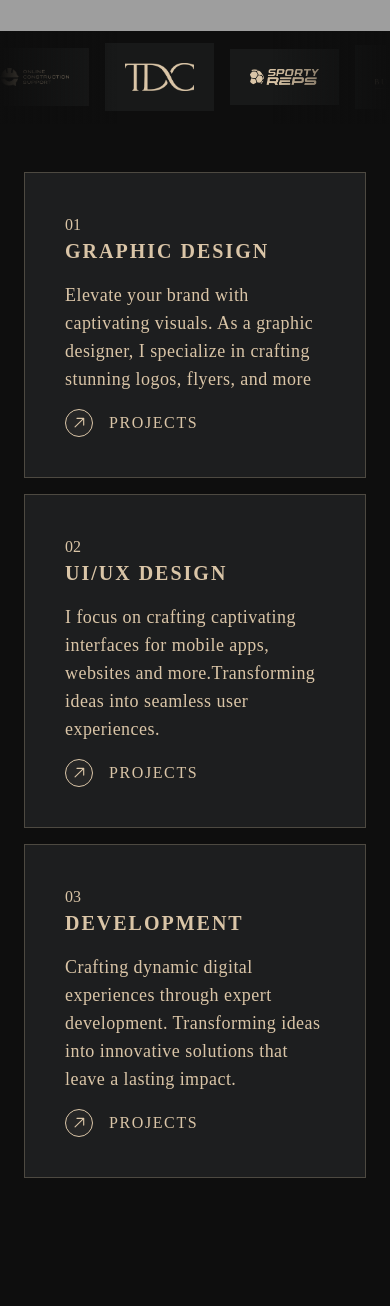
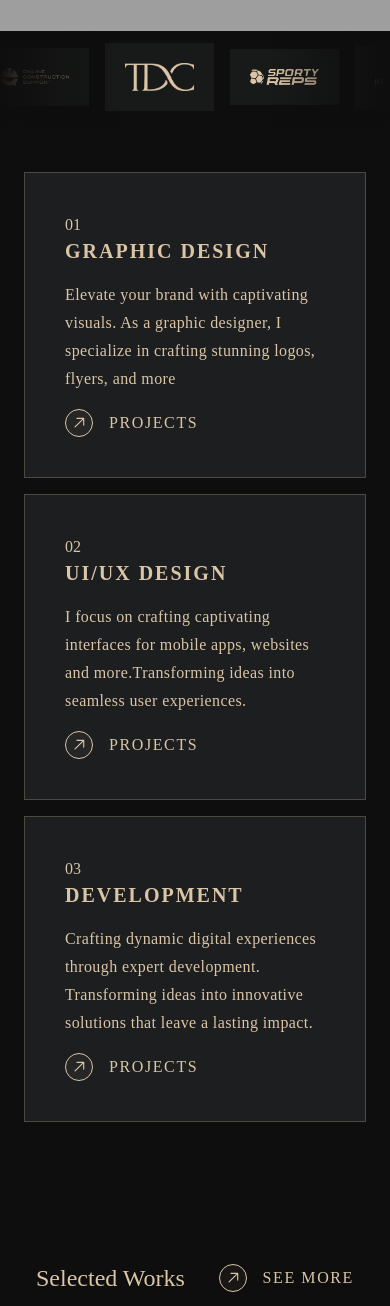
Before and after one commit to lins-n/Portfolio, a React (Create React App) app: page / in a window 390 px wide. Shown: the part 813-2119 px from the top of the page. Built offline with nearby package versions, Linux system fonts and the light colour scheme; grey boxes are pictures that could not be loaded.

Commit message:
path corrections on footer

```diff
--- a/src/Footer.js
+++ b/src/Footer.js
@@ -108,7 +108,7 @@ const Footer = () => {
               <div className="bg-main-background ">
                 <ul className="flex justify-between p-8 items-center">
                   <li className="bg-secondary-bg font-satoshi text-lg h-24 w-24 flex justify-center items-center">
-                    <a href="https://api.whatsapp.com/send?=+233203999604">
+                    <a href="https://wa.me/qr/VU6EPX7LP3YTF1">
                       <img
                         src="https://img.icons8.com/ios-filled/50/DAC5A7/whatsapp--v1.png"
                         alt="whatsapp--v1"
@@ -124,7 +124,7 @@ const Footer = () => {
                     </a>
                   </li>
                   <li className="bg-secondary-bg font-satoshi text-lg h-24 w-24 flex justify-center items-center">
-                    <a href="collinsnudekor@gmail.com">
+                    <a href="mailto:collinsnudekor@gmail.com">
                       <img
                         src="https://img.icons8.com/ios-glyphs/50/DAC5A7/circled-envelope.png"
                         alt="circled-envelope"
--- a/src/Services.js
+++ b/src/Services.js
@@ -17,7 +17,7 @@ const Services = () => {
         <h1 className="text-xl font-satoshi uppercase tracking-widest text-accent-color font-bold">
           Graphic Design
         </h1>
-        <p className="font-satoshi tracking-wide py-4 text-lg leading-7 text-accent-color">
+        <p className="font-satoshi tracking-wide py-4 text-base md:text-lg leading-7 text-accent-color">
           Elevate your brand with captivating visuals. As a graphic designer, I
           specialize in crafting stunning logos, flyers, and more
         </p>
@@ -30,7 +30,7 @@ const Services = () => {
         <h1 className="text-xl font-satoshi uppercase tracking-widest text-accent-color font-bold">
           UI/UX Design
         </h1>
-        <p className="font-satoshi tracking-wide py-4 text-lg leading-7 text-accent-color">
+        <p className="font-satoshi tracking-wide py-4 text-base md:text-lg leading-7 text-accent-color">
           I focus on crafting captivating interfaces for mobile apps, websites
           and more.Transforming ideas into seamless user experiences.
         </p>
@@ -43,7 +43,7 @@ const Services = () => {
         <h1 className="text-xl font-satoshi uppercase tracking-widest text-accent-color font-bold">
           Development
         </h1>
-        <p className="font-satoshi tracking-wide py-4 text-lg leading-7 text-accent-color">
+        <p className="font-satoshi tracking-wide py-4 text-base md:text-lg leading-7 text-accent-color">
           Crafting dynamic digital experiences through expert development.
           Transforming ideas into innovative solutions that leave a lasting
           impact.
```
